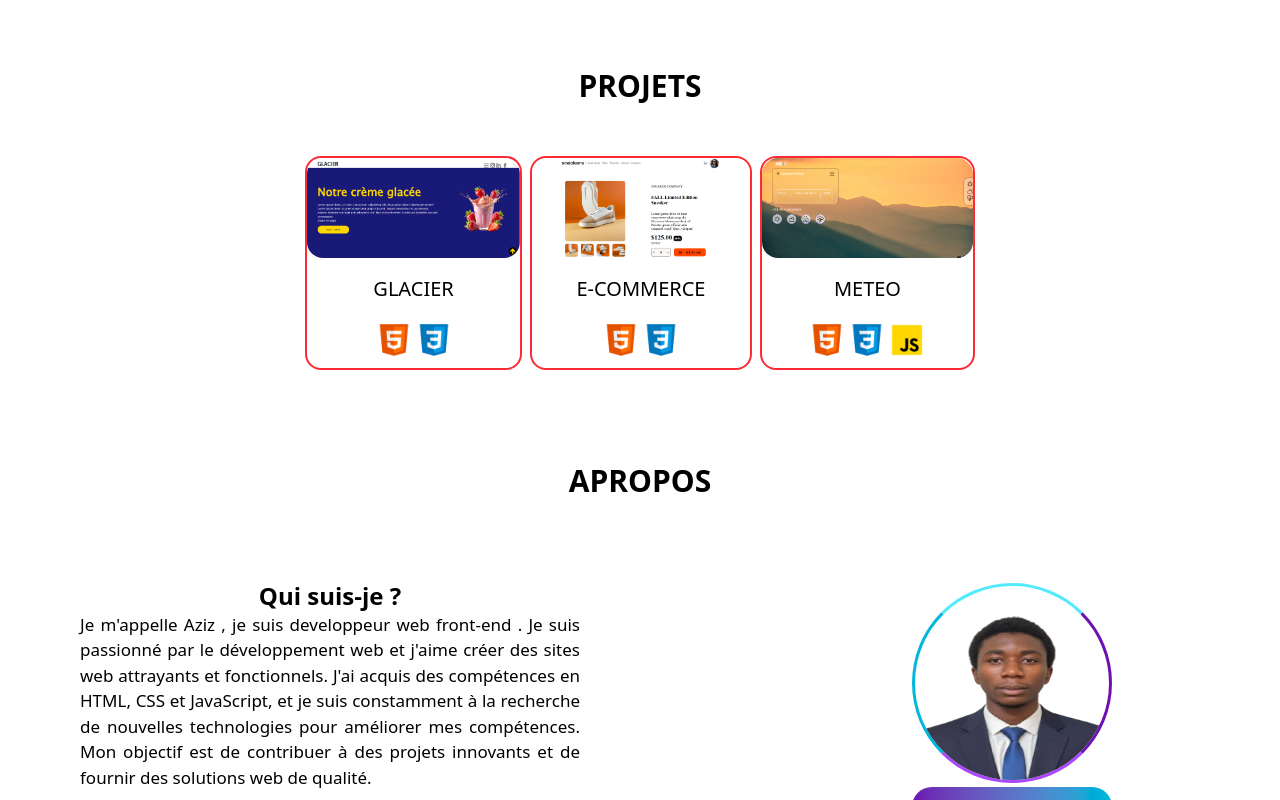
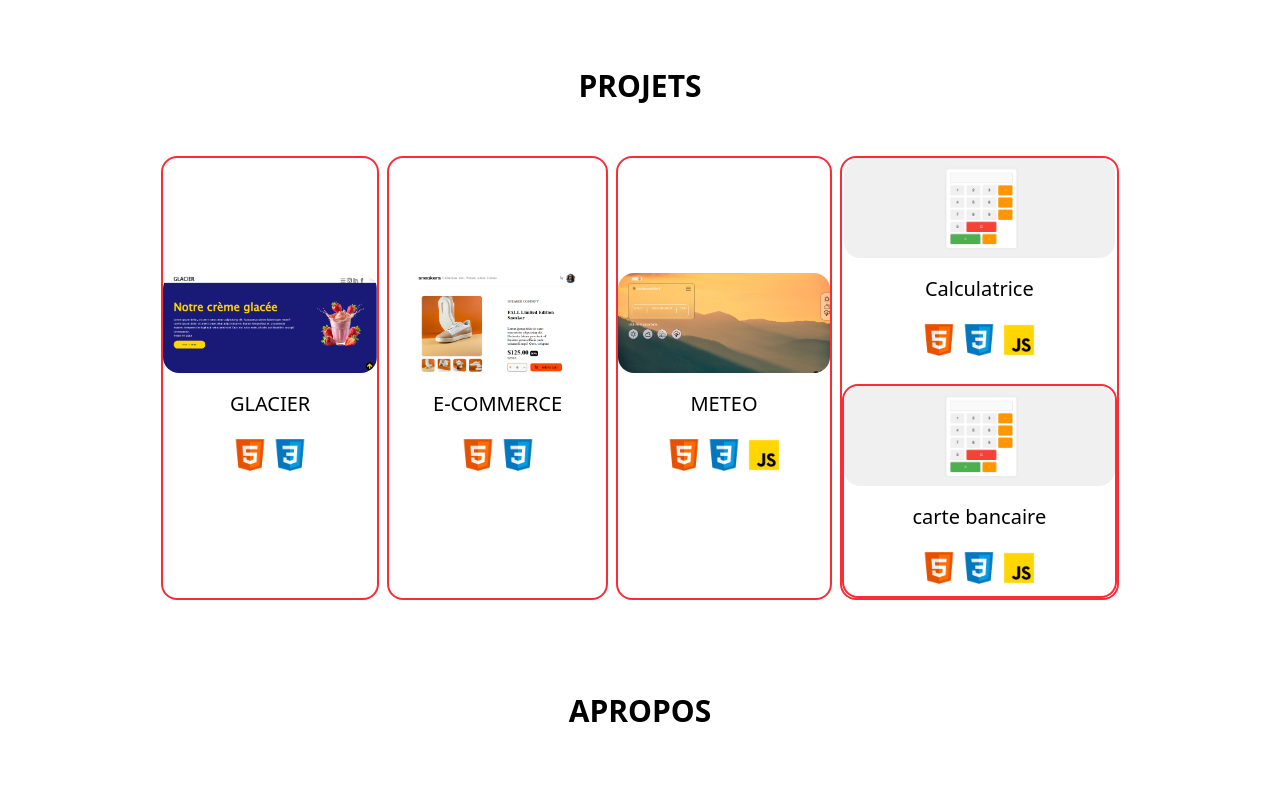
Before and after one commit to aziztraorer/mon-porfolio, a website: page index.html in a window 1280 px wide. Shown: the part 637-1437 px from the top of the page. Drawn offline with Linux system fonts and the light colour scheme.

```diff
--- a/index.html
+++ b/index.html
@@ -67,6 +67,24 @@
                     <img src="./src/assets/img/icons8-javascript-50.png" alt="" srcset="" class="w-[40px]">
                 </div>
             </div>
+            <div class="flex flex-col justify-center items-center gap-4 w-100px border-2 border-red-500 animate-bounce-slow rounded-2xl">
+                <a href="https://aziztraorer.github.io/calculatrice/"><img src="./src/assets/img/Calculatrice.png" class="w-full h-[100px] rounded-2xl" alt="" srcset="" ></a>
+                <p class="text-[20px]">Calculatrice</p>
+                <div class="flex items-center justify-center mb-2">
+                    <img src="./src/assets/img/icons8-html-50.png" alt="" srcset="" class="w-[40px]">
+                    <img src="./src/assets/img/icons8-css-50.png" alt="" srcset="" class="w-[40px]">
+                    <img src="./src/assets/img/icons8-javascript-50.png" alt="" srcset="" class="w-[40px]">
+                </div>
+
+                <div class="flex flex-col justify-center items-center gap-4 w-100px border-2 border-red-500 animate-bounce-slow rounded-2xl">
+                <a href="https://aziztraorer.github.io/carte-de-credit/"><img src="./src/assets/img/Calculatrice.png" class="w-full h-[100px] rounded-2xl" alt="" srcset="" ></a>
+                <p class="text-[20px]">carte bancaire</p>
+                <div class="flex items-center justify-center mb-2">
+                    <img src="./src/assets/img/icons8-html-50.png" alt="" srcset="" class="w-[40px]">
+                    <img src="./src/assets/img/icons8-css-50.png" alt="" srcset="" class="w-[40px]">
+                    <img src="./src/assets/img/icons8-javascript-50.png" alt="" srcset="" class="w-[40px]">
+                </div>
+            </div>
 
         </div>
 
@@ -83,7 +101,7 @@
 
             <div class="flex justify-center items-center md:w-[40%] animephotoapro flex-col flex-wrap">
                 <img src="./src/assets/img/aziz.png" alt="AzizDev" srcset="" class="rounded-[50%] border-3 border-r-purple-800 border-l-cyan-500 border-b-purple-500 border-t-cyan-300 w-[200px] h-[200px] mt-10">
-                <button class="rounded-[30px] bg-linear-to-r from-purple-800 to-cyan-500 w-[200px] h-[40px] text-white cursor-pointer mt-1"><a href="./src/assets/développeur front-end (1).pdf" download="aziz traore cv" >Telecharger mon cv</a></button>
+                <button class="rounded-[30px] bg-linear-to-r from-purple-800 to-cyan-500 w-[200px] h-[40px] text-white cursor-pointer mt-1"><a href="./src/assets/aziztraore cv.pdf" download="aziz traore cv" >Telecharger mon cv</a></button>
             </div>
 
         </div>
```
